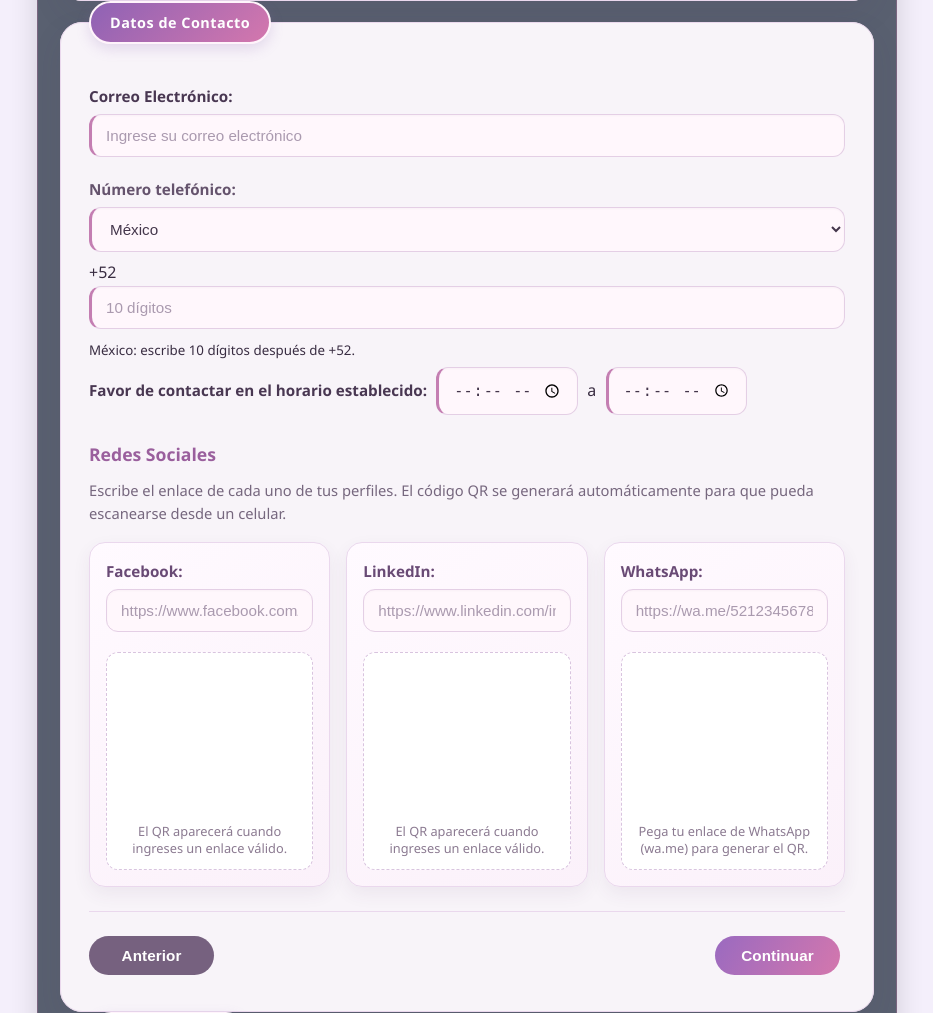
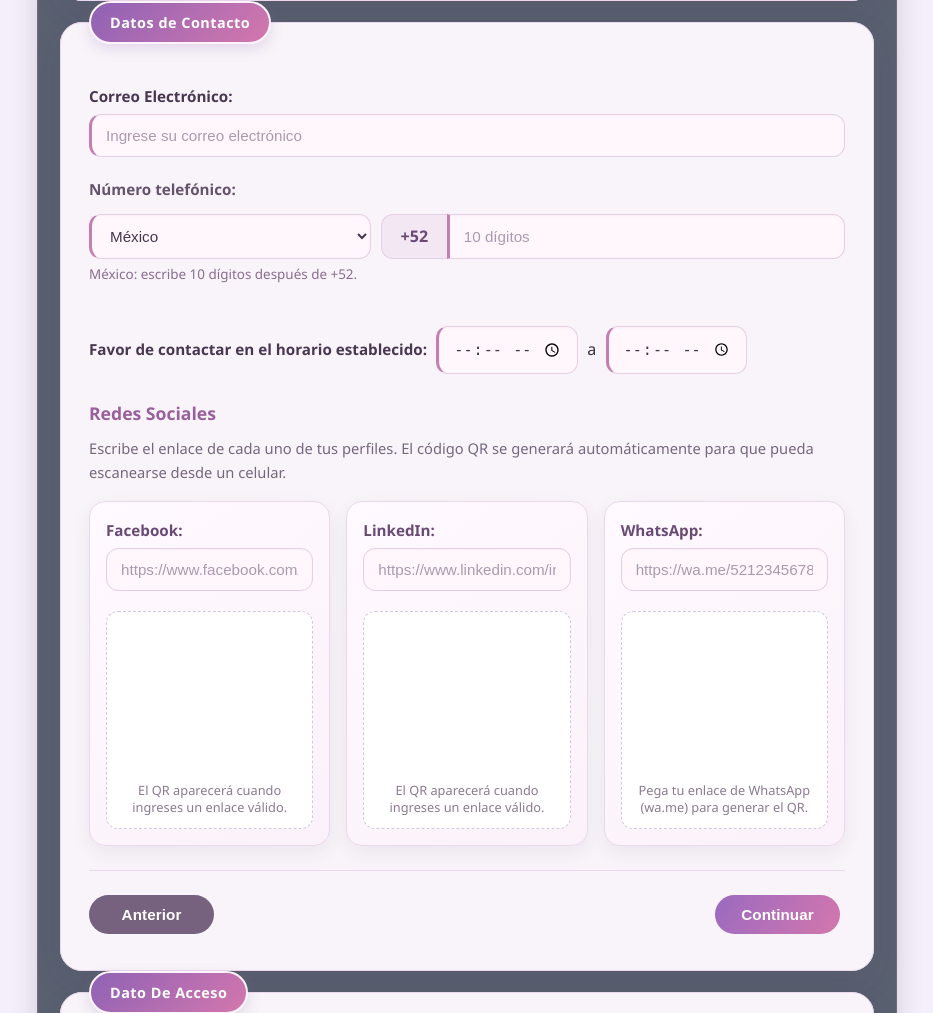
Before and after one commit to 250930-Itzel/250930-Aplicaciones_Web_4C, a PHP site: page /registroUsuarios.html in a window 1280 px wide. Shown: the part 1987-3000 px from the top of the page, without its empty margins (173-1106 px from the left). Run offline with PHP 8.4, Linux system fonts and the light colour scheme.

Commit message:
Estilizar selector internacional de teléfono

```diff
--- a/Practica 04/CSS/Styles.css
+++ b/Practica 04/CSS/Styles.css
@@ -950,3 +950,57 @@ input:required, select:required, textarea:required {
   #registroForm { padding: 12px; }
   .extras-workspace { padding: 12px; }
 }
+
+
+/* Captura internacional del número telefónico */
+.telefono-internacional {
+  display: grid;
+  grid-template-columns: minmax(145px, .85fr) minmax(190px, 1.4fr);
+  gap: 10px;
+  align-items: stretch;
+  margin: 7px 0 4px;
+}
+.telefono-internacional select {
+  width: 100%;
+  min-width: 0;
+  margin: 0;
+}
+.telefono-numero-grupo {
+  display: flex;
+  min-width: 0;
+  align-items: stretch;
+}
+.prefijo-telefono {
+  display: flex;
+  align-items: center;
+  justify-content: center;
+  min-width: 66px;
+  padding: 0 12px;
+  border: 1px solid #e4cfe5;
+  border-right: 0;
+  border-radius: 12px 0 0 12px;
+  background: #f3e7f4;
+  color: #694a75;
+  font-weight: 800;
+  white-space: nowrap;
+}
+.telefono-numero-grupo input[type="tel"] {
+  width: 100%;
+  min-width: 0;
+  margin: 0;
+  border-radius: 0 12px 12px 0;
+}
+.ayuda-telefono {
+  display: block;
+  margin: 5px 0 10px;
+  color: #8b6d91;
+  font-size: .84rem;
+}
+@media (max-width: 520px) {
+  .telefono-internacional {
+    grid-template-columns: 1fr;
+  }
+  .telefono-internacional select {
+    width: 100%;
+  }
+}
```
